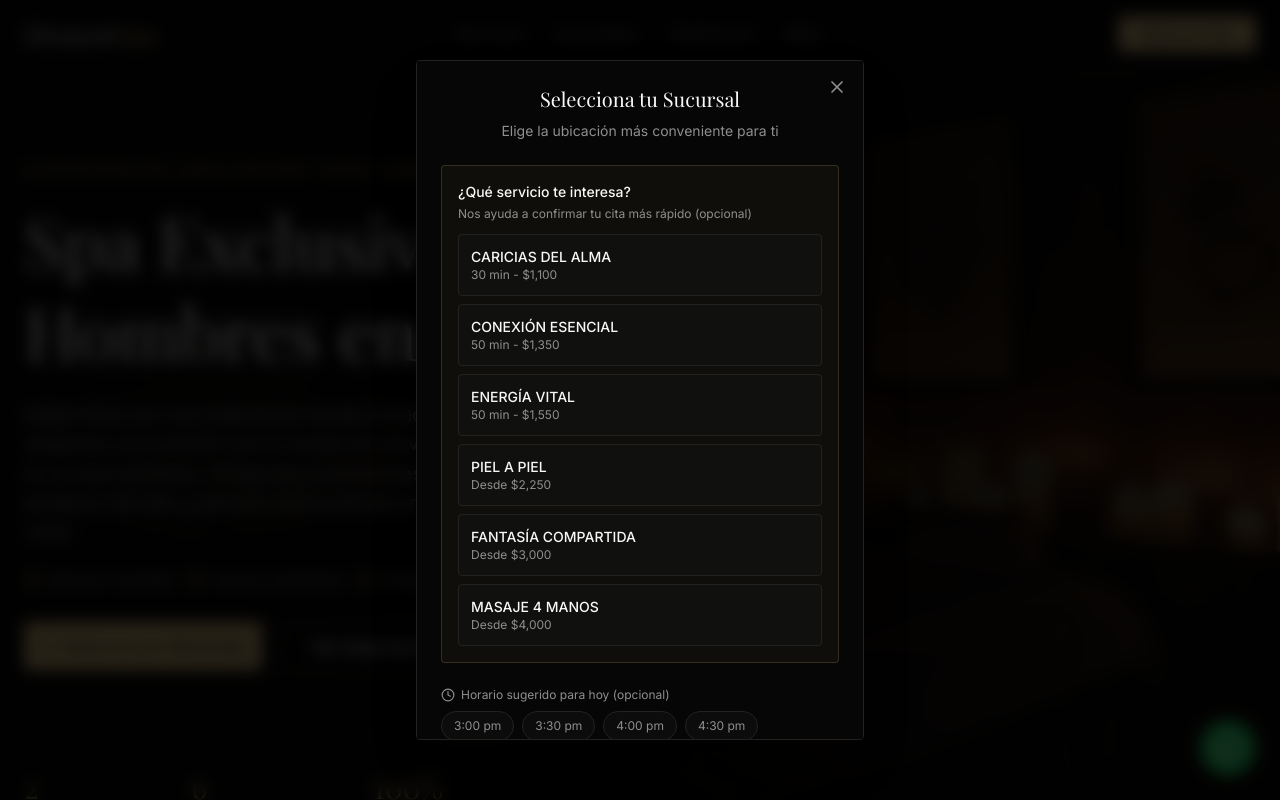
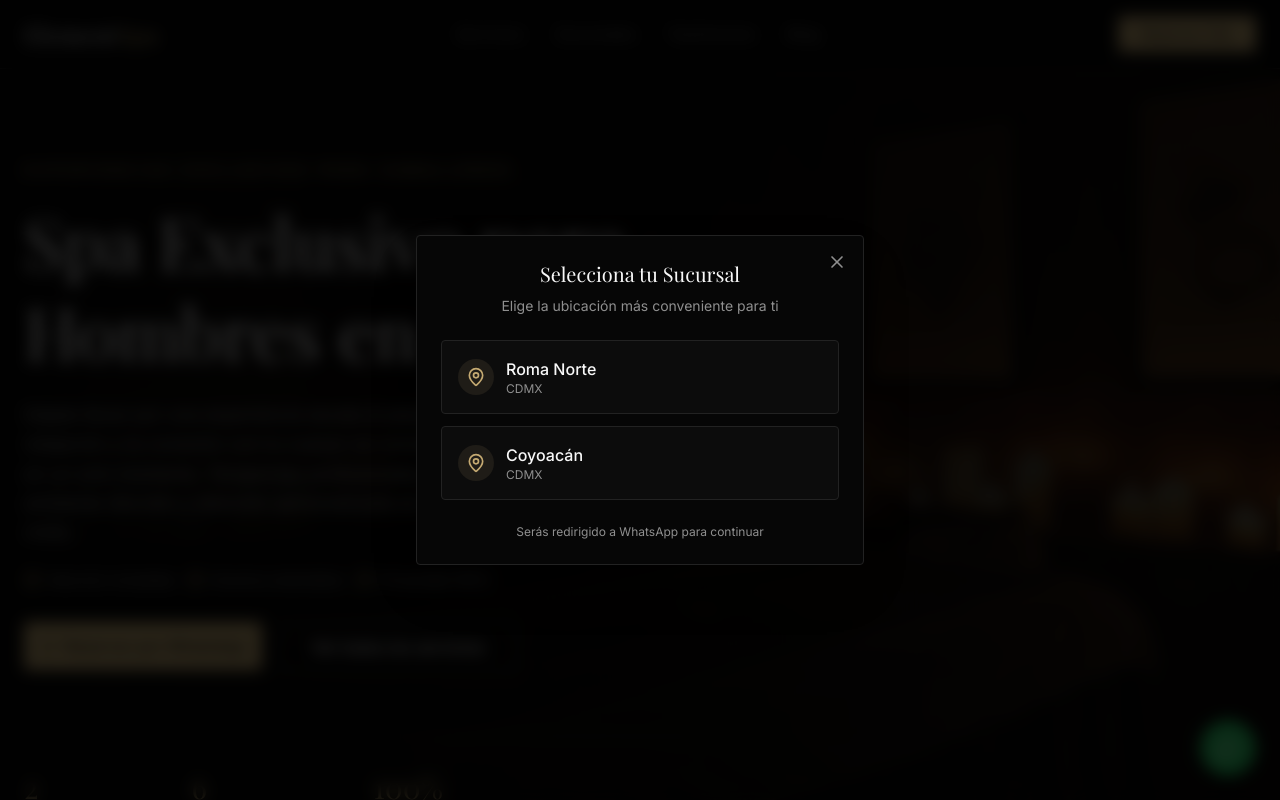
Before and after one commit to Yarov/element-site, a Next.js app: page / in a window 1280 px wide. Both pictures are taken after a click on the button 1228 px from the left and 748 px from the top of the page. Shown: the top 800 px of the page. Built offline with nearby package versions, Linux system fonts and the light colour scheme; a web font is replaced by a local one.

Commit message:
Revert "feat: suggest booking time slots and prompt for service in reservation modal"
This reverts commit 26d8ac49e5a397f2cf528f84f36958eaa71fdb5b.

```diff
--- a/components/header.tsx
+++ b/components/header.tsx
@@ -4,19 +4,17 @@ import { useState } from "react"
 import Link from "next/link"
 import { Menu, X } from "lucide-react"
 import { Button } from "@/components/ui/button"
-import { buildWhatsAppMessage } from "@/lib/data"
-import { LocationSelector } from "@/components/location-selector"
+import { locations, getWhatsAppLink, trackWhatsAppClick } from "@/lib/data"
 
 export function Header() {
   const [isOpen, setIsOpen] = useState(false)
-  const [showLocationSelector, setShowLocationSelector] = useState(false)
 
   const handleReservar = () => {
-    setShowLocationSelector(true)
+    const waUrl = getWhatsAppLink(locations.condesa.whatsapp, "Hola, me gustaría agendar una cita en ElementSpa.")
+    trackWhatsAppClick(locations.condesa.name, waUrl)
   }
 
   return (
-    <>
     <header className="fixed top-0 left-0 right-0 z-50 bg-background/95 backdrop-blur-sm border-b border-border">
       <div className="max-w-7xl mx-auto px-6 py-4">
         <div className="flex items-center justify-between">
@@ -105,12 +103,5 @@ export function Header() {
         )}
       </div>
     </header>
-
-    <LocationSelector
-      isOpen={showLocationSelector}
-      onClose={() => setShowLocationSelector(false)}
-      message={buildWhatsAppMessage({ page: "spa para hombres en CDMX" })}
-    />
-    </>
   )
 }
--- a/components/location-selector.tsx
+++ b/components/location-selector.tsx
@@ -1,8 +1,7 @@
 "use client"
 
-import { useEffect, useMemo, useState } from "react"
-import { X, MapPin, MessageCircle, Clock, Check } from "lucide-react"
-import { locations, services, getWhatsAppLink, trackWhatsAppClick, getSuggestedTimeSlots, getServiceDetail } from "@/lib/data"
+import { X, MapPin, MessageCircle } from "lucide-react"
+import { locations, getWhatsAppLink, trackWhatsAppClick } from "@/lib/data"
 
 interface LocationSelectorProps {
   isOpen: boolean
@@ -12,40 +11,12 @@ interface LocationSelectorProps {
 }
 
 export function LocationSelector({ isOpen, onClose, message, servicio }: LocationSelectorProps) {
-  const [selectedSlot, setSelectedSlot] = useState<string | null>(null)
-  const [selectedServicio, setSelectedServicio] = useState<string | null>(null)
-  // eslint-disable-next-line react-hooks/exhaustive-deps -- recalcular "ahora" cada vez que se abre el modal
-  const schedule = useMemo(() => getSuggestedTimeSlots(), [isOpen])
-
-  useEffect(() => {
-    if (isOpen) {
-      setSelectedSlot(null)
-      setSelectedServicio(null)
-    }
-  }, [isOpen])
-
   if (!isOpen) return null
 
-  // Si quien abrió el modal ya sabe el servicio (ej. desde el acordeón de
-  // servicios), no lo volvemos a preguntar.
-  const askServicio = !servicio
-
   const handleSelectLocation = (whatsapp: string, locationName: string) => {
-    let finalMessage = message.replace("{sucursal}", locationName)
-    if (askServicio && selectedServicio) {
-      finalMessage += `\nMe interesa: ${selectedServicio}.`
-    }
-    if (selectedSlot) {
-      const cuando = schedule.day === "mañana" ? " mañana" : ""
-      finalMessage += `\nMe gustaría un horario cerca de las ${selectedSlot}${cuando} (o el que tengan disponible).`
-    } else if (schedule.day === "mañana") {
-      // Ya no hay horario hoy — no preguntamos "hoy o mañana", ya sabemos la respuesta.
-      finalMessage += "\nSé que ya es tarde por hoy, ¿tienen disponibilidad mañana?"
-    } else {
-      finalMessage += "\n¿Tienen disponibilidad hoy?"
-    }
+    const finalMessage = message.replace("{sucursal}", locationName)
     const waUrl = getWhatsAppLink(whatsapp, finalMessage)
-    trackWhatsAppClick(locationName, waUrl, servicio || selectedServicio || undefined)
+    trackWhatsAppClick(locationName, waUrl, servicio)
     onClose()
   }
 
@@ -55,7 +26,7 @@ export function LocationSelector({ isOpen, onClose, message, servicio }: Locatio
       <div className="absolute inset-0 bg-background/80 backdrop-blur-sm" onClick={onClose} />
 
       {/* Modal */}
-      <div className="relative bg-card border border-border rounded-lg shadow-2xl w-full max-w-md mx-4 p-6 max-h-[85vh] overflow-y-auto">
+      <div className="relative bg-card border border-border rounded-lg shadow-2xl w-full max-w-md mx-4 p-6">
         {/* Close button */}
         <button
           onClick={onClose}
@@ -69,65 +40,6 @@ export function LocationSelector({ isOpen, onClose, message, servicio }: Locatio
           <h3 className="text-xl font-serif mb-2">Selecciona tu Sucursal</h3>
           <p className="text-sm text-muted-foreground">Elige la ubicación más conveniente para ti</p>
         </div>
-
-        {/* Servicio de interés — destacado, opcional. Solo si el CTA que abrió
-            el modal no traía ya un servicio elegido. */}
-        {askServicio && (
-          <div className="mb-6 p-4 bg-primary/5 border border-primary/20 rounded-lg">
-            <p className="text-sm font-medium mb-1">¿Qué servicio te interesa?</p>
-            <p className="text-xs text-muted-foreground mb-3">
-              Nos ayuda a confirmar tu cita más rápido (opcional)
-            </p>
-            <div className="space-y-2">
-              {services.map((s) => (
-                <button
-                  key={s.id}
-                  type="button"
-                  onClick={() => setSelectedServicio((prev) => (prev === s.title ? null : s.title))}
-                  className={`w-full p-3 rounded-lg border text-left transition-all flex items-center justify-between gap-3 ${
-                    selectedServicio === s.title
-                      ? "bg-primary/10 border-primary"
-                      : "bg-secondary/50 border-border hover:border-primary/50"
-                  }`}
-                >
-                  <div>
-                    <p className="text-sm font-medium">{s.title}</p>
-                    <p className="text-xs text-muted-foreground">{getServiceDetail(s)}</p>
-                  </div>
-                  {selectedServicio === s.title && <Check className="h-4 w-4 text-primary shrink-0" />}
-                </button>
-              ))}
-            </div>
-          </div>
-        )}
-
-        {/* Horario sugerido */}
-        {schedule.slots.length > 0 && (
-          <div className="mb-6">
-            <p className="text-xs text-muted-foreground mb-2 flex items-center gap-1.5">
-              <Clock className="h-3.5 w-3.5" />
-              {schedule.day === "mañana"
-                ? "Ya cerramos por hoy — horario sugerido para mañana (opcional)"
-                : "Horario sugerido para hoy (opcional)"}
-            </p>
-            <div className="flex flex-wrap gap-2">
-              {schedule.slots.map((slot) => (
-                <button
-                  key={slot}
-                  type="button"
-                  onClick={() => setSelectedSlot((prev) => (prev === slot ? null : slot))}
-                  className={`px-3 py-1.5 rounded-full text-xs border transition-colors ${
-                    selectedSlot === slot
-                      ? "bg-primary text-primary-foreground border-primary"
-                      : "bg-secondary/50 border-border text-muted-foreground hover:border-primary/50"
-                  }`}
-                >
-                  {slot}
-                </button>
-              ))}
-            </div>
-          </div>
-        )}
 
         {/* Location options */}
         <div className="space-y-3">
--- a/lib/data.ts
+++ b/lib/data.ts
@@ -193,9 +193,7 @@ export function buildWhatsAppMessage({ page, servicio, detalle }: {
     const info = detalle ? ` (${detalle})` : ""
     lines.push(`Me interesa: ${servicio}${info}.`)
   }
-  // La línea de cierre (¿hoy o mañana?) se agrega en LocationSelector, que sí
-  // conoce la hora real y el horario sugerido — así el mensaje nunca pregunta
-  // "hoy" cuando ya sabemos que el spa está cerrado por hoy.
+  lines.push("¿Tienen disponibilidad para hoy o mañana?")
   return lines.join("\n")
 }
 
@@ -203,62 +201,3 @@ export function getWhatsAppLink(phone: string, message: string) {
   const encodedMessage = encodeURIComponent(message)
   return `https://wa.me/${phone.replace(/\+/g, "")}?text=${encodedMessage}`
 }
-
-// Horario de atención para sugerencias de horario (no es disponibilidad real).
-const OPENING_HOUR = 11
-const CLOSING_HOUR = 19
-const SLOT_MINUTES = 30
-const MAX_SUGGESTED_SLOTS = 8
-
-function getMexicoCityParts(date: Date): { hour: number; minute: number } {
-  const parts = new Intl.DateTimeFormat("en-US", {
-    timeZone: "America/Mexico_City",
-    hour: "numeric",
-    minute: "numeric",
-    hour12: false,
-  }).formatToParts(date)
-  const hour = Number(parts.find((p) => p.type === "hour")?.value ?? 0) % 24
-  const minute = Number(parts.find((p) => p.type === "minute")?.value ?? 0)
-  return { hour, minute }
-}
-
-function formatSlot(hour: number, minute: number): string {
-  const period = hour >= 12 ? "pm" : "am"
-  const displayHour = hour % 12 === 0 ? 12 : hour % 12
-  const displayMinute = minute === 0 ? "00" : String(minute).padStart(2, "0")
-  return `${displayHour}:${displayMinute} ${period}`
-}
-
-export interface SuggestedSchedule {
-  day: "hoy" | "mañana"
-  slots: string[]
-}
-
-/**
- * Sugerencias de horario (no validación real de disponibilidad).
- * Primer horario = hora actual (CDMX) + 30 min, redondeado a la siguiente
- * media hora, dentro del horario de atención (11am-7pm). Si ya no queda
- * horario hoy, sugiere desde la apertura de mañana.
- */
-export function getSuggestedTimeSlots(now: Date = new Date()): SuggestedSchedule {
-  const { hour, minute } = getMexicoCityParts(now)
-  const openMinutes = OPENING_HOUR * 60
-  const closeMinutes = CLOSING_HOUR * 60
-
-  let startMinutes = Math.ceil((hour * 60 + minute + SLOT_MINUTES) / SLOT_MINUTES) * SLOT_MINUTES
-  let day: "hoy" | "mañana" = "hoy"
-
-  if (startMinutes > closeMinutes) {
-    day = "mañana"
-    startMinutes = openMinutes
-  } else if (startMinutes < openMinutes) {
-    startMinutes = openMinutes
-  }
-
-  const slots: string[] = []
-  for (let m = startMinutes; m <= closeMinutes && slots.length < MAX_SUGGESTED_SLOTS; m += SLOT_MINUTES) {
-    slots.push(formatSlot(Math.floor(m / 60), m % 60))
-  }
-
-  return { day, slots }
-}
```
